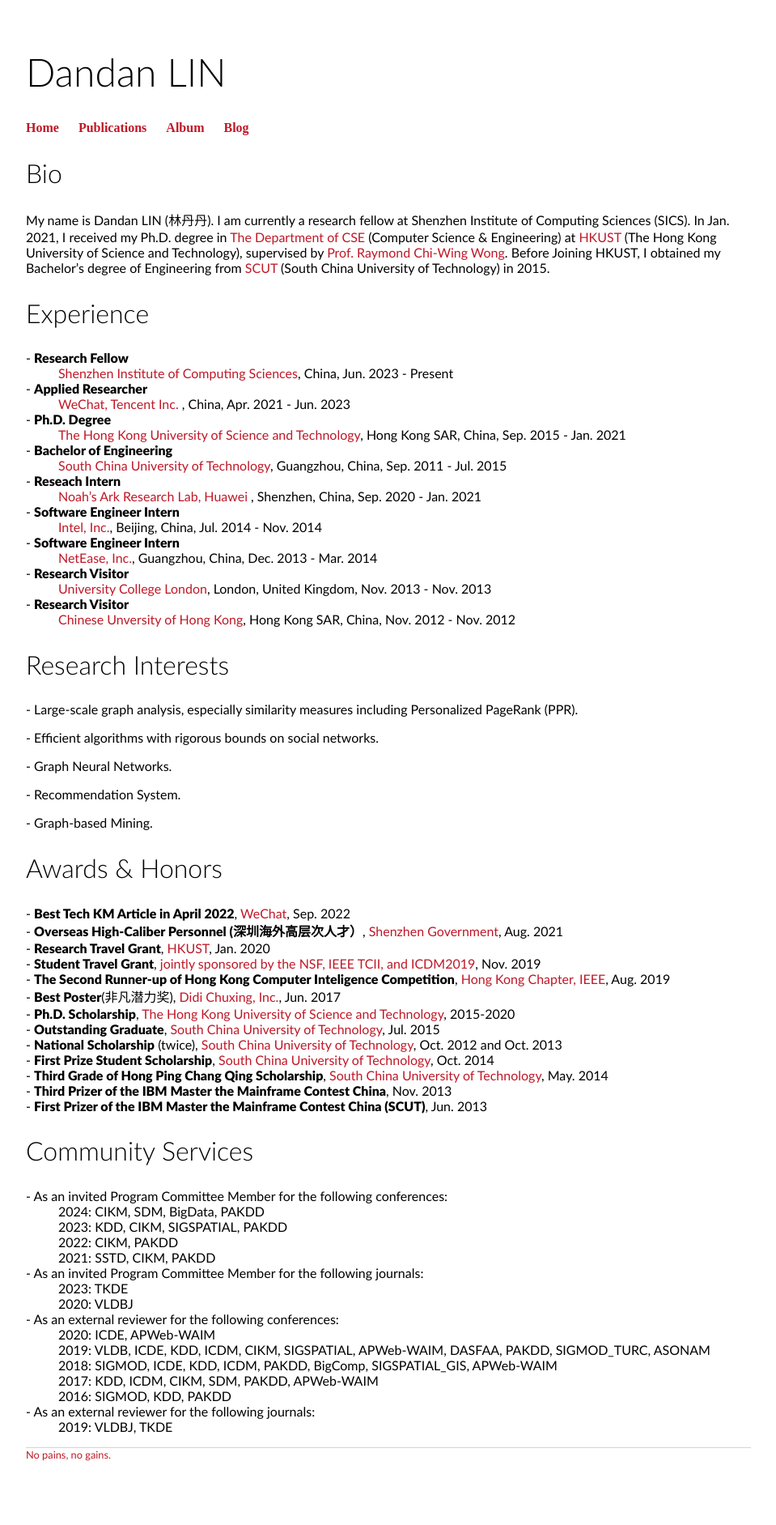
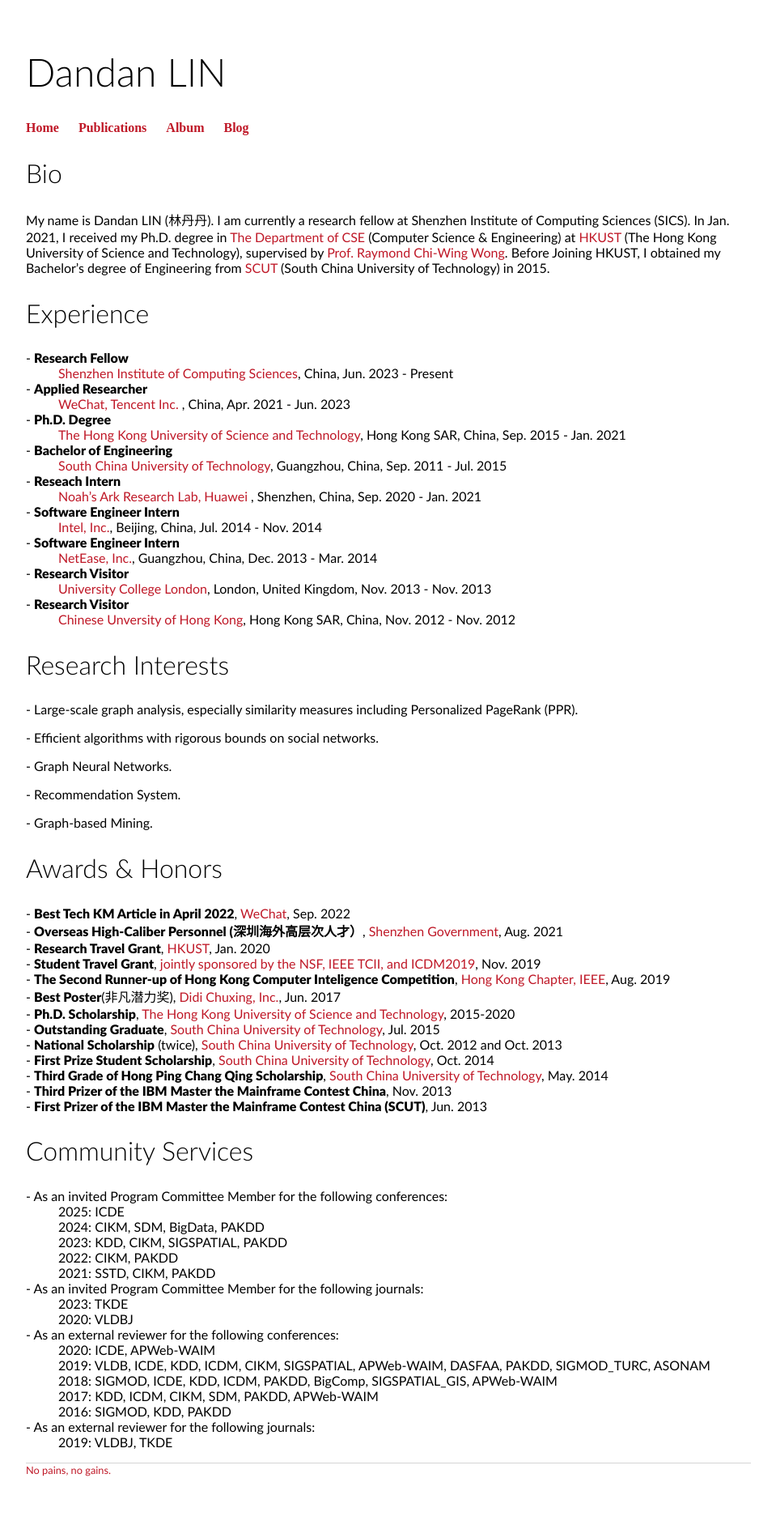
Before and after one commit to 2danlin/2danlin.github.io, a Jekyll site: the page built from index.html, in a window 1280 px wide. Shown: the whole page at 81% size, without its empty margins (160-1119 px from the left). Built offline with Jekyll 4.4.1, drawn with Linux system fonts in a browser that asks for light colours.

Commit message:
Update index.html

```diff
--- a/index.html
+++ b/index.html
@@ -68,6 +68,7 @@ title: Dandan's Homepage
 	<h2>Community Services</h2>
 	<dl>
 		<dt>- As an invited Program Committee Member for the following conferences:</dt>
+		<dd>2025: ICDE  </dd>
 		<dd>2024: CIKM, SDM, BigData, PAKDD  </dd>
 		<dd>2023: KDD, CIKM, SIGSPATIAL, PAKDD</dd>
 		<dd>2022: CIKM, PAKDD</dd>
```
